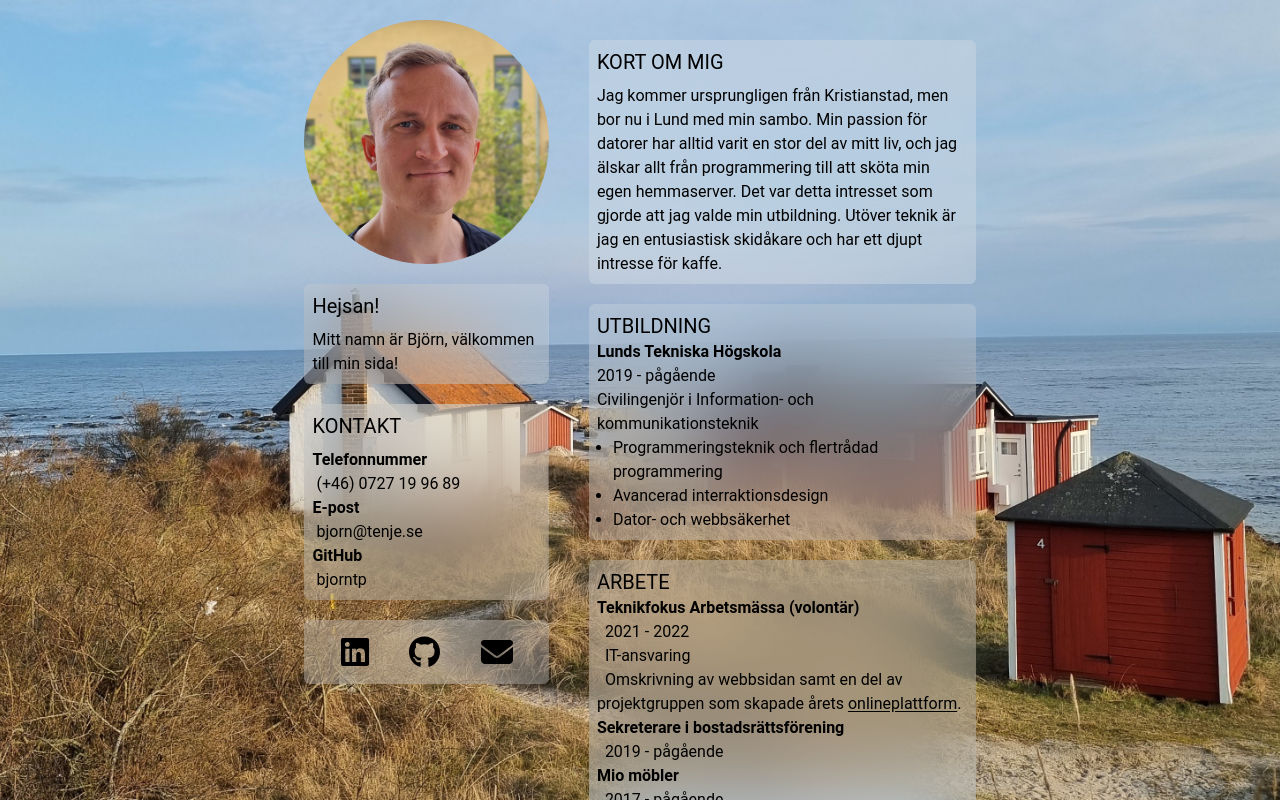
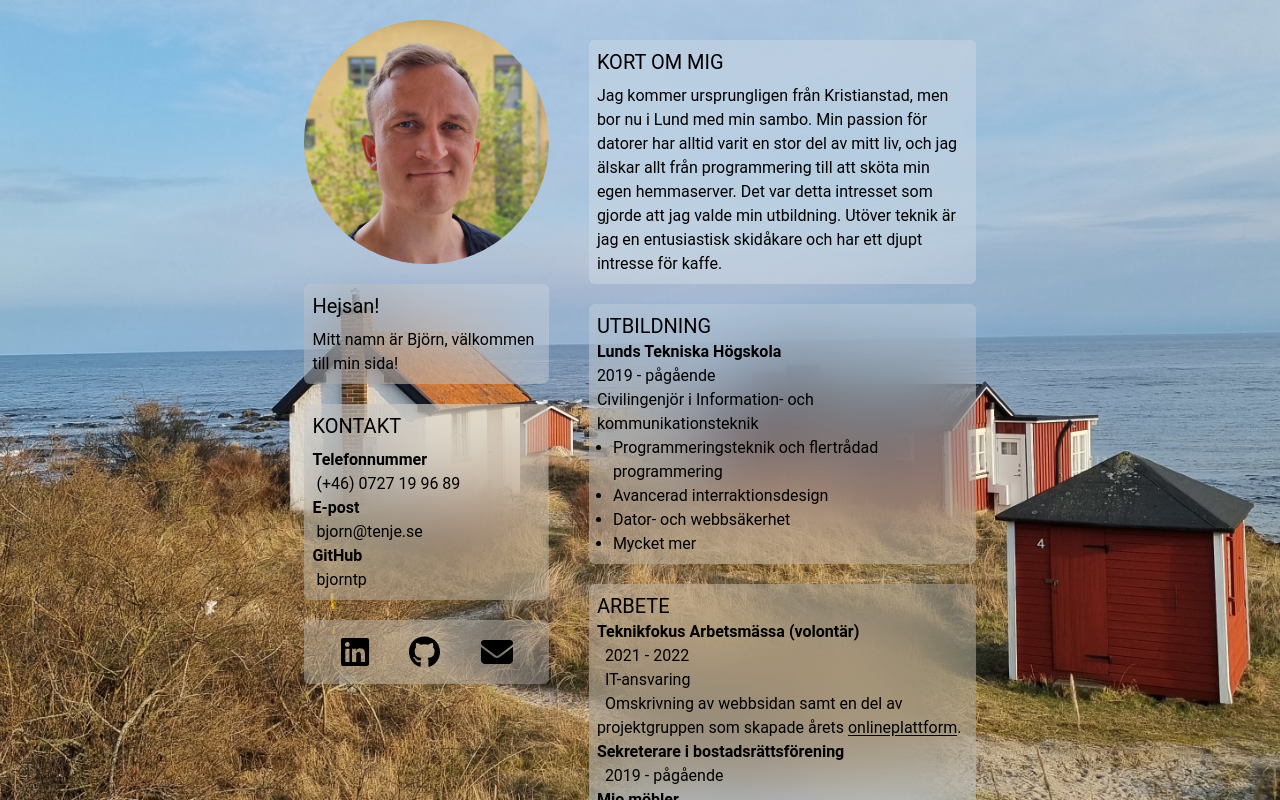
Before and after one commit to bjorntp/bjorntp.github.io, a React (Create React App) app: page / in a window 1280 px wide. Shown: the top 800 px of the page. Built offline with nearby package versions, Linux system fonts and the light colour scheme.

Commit message:
ändringar cname

```diff
--- a/src/pages/About.js
+++ b/src/pages/About.js
@@ -54,6 +54,7 @@ function About() {
             <li>Programmeringsteknik och flertrådad programmering</li>
             <li>Avancerad interraktionsdesign</li>
             <li>Dator- och webbsäkerhet</li>
+            <li>Mycket mer</li>
           </ul>
         </div>
 
```
Also changed, not shown: 1 other file (tests, documents, lock files or other folders).
